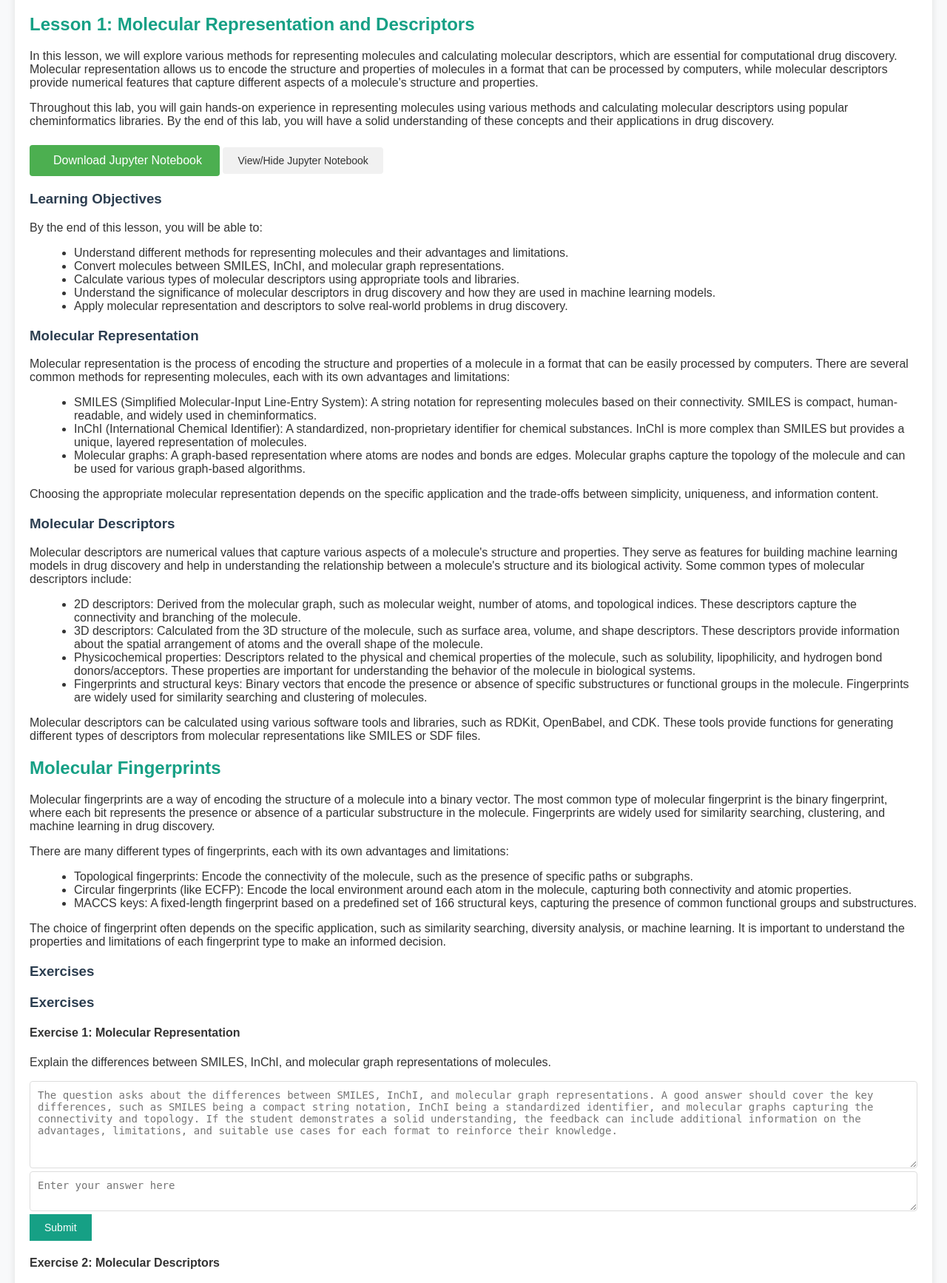
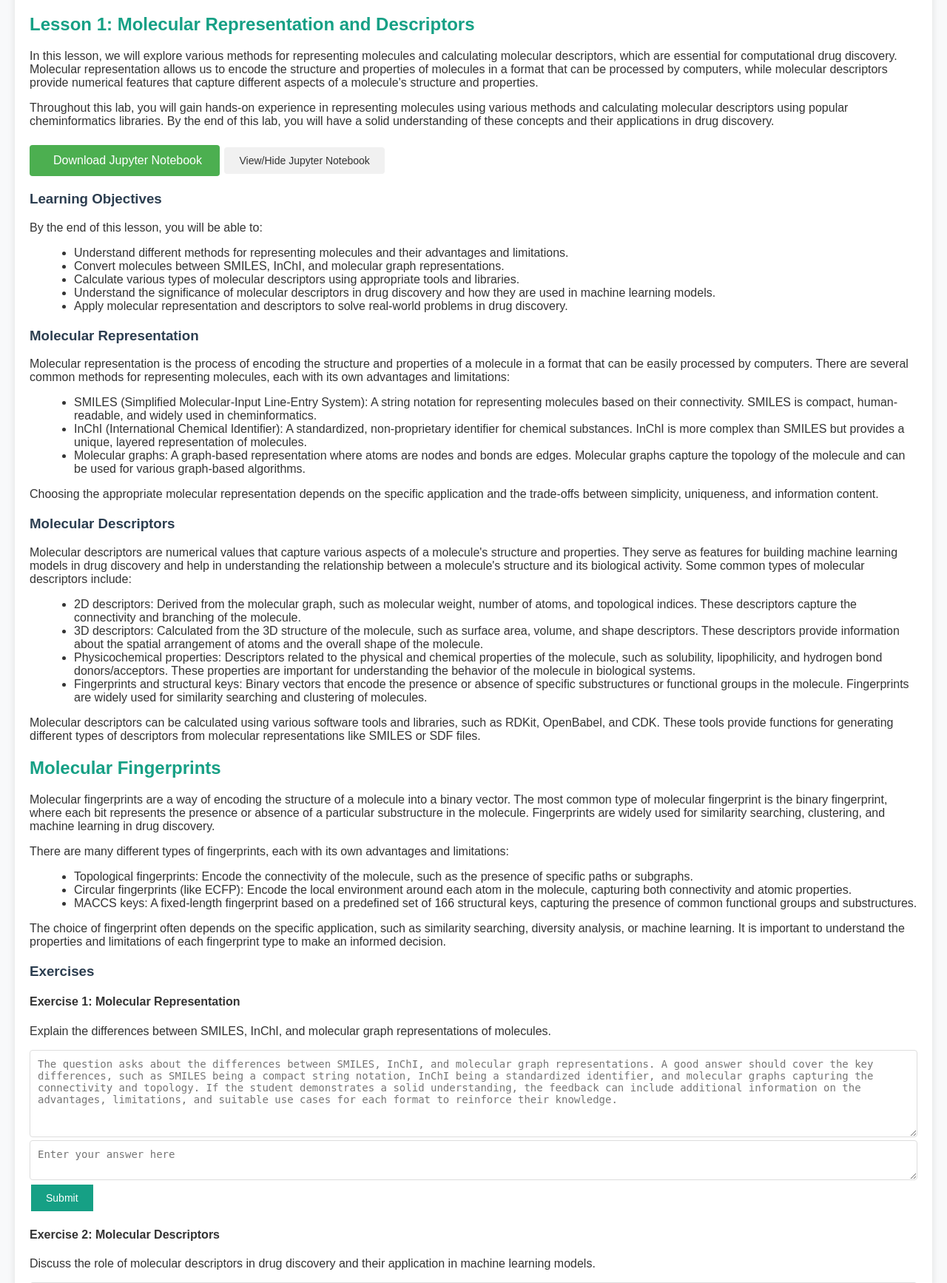
Before and after one commit to grabbedrat/drugdelivery-ml-lab, a Flask app: page /module1/lesson1 in a window 1280 px wide. Shown: the part 166-1900 px from the top of the page at 74% size. Run offline with Flask 3, Linux system fonts and the light colour scheme; some libraries are stand-ins or nearby versions.

Commit message:
Refactor CSS styles, add margin to submit button, and update lesson1.html

```diff
--- a/static/css/styles.css
+++ b/static/css/styles.css
@@ -126,6 +126,7 @@ input[type="submit"] {
   color: #fff;
   border: none;
   padding: 10px 20px;
+  margin: 2px;
   font-size: 14px;
   cursor: pointer;
   transition: background-color 0.3s ease;
--- a/templates/module1/lesson1.html
+++ b/templates/module1/lesson1.html
@@ -7,7 +7,7 @@
 
 <p>Throughout this lab, you will gain hands-on experience in representing molecules using various methods and calculating molecular descriptors using popular cheminformatics libraries. By the end of this lab, you will have a solid understanding of these concepts and their applications in drug discovery.</p>
 
-<a href="module1_lesson1.ipynb" download class="download-button">
+<a href="https://d3sfrlob0xoqmf.cloudfront.net/module1_lesson1.ipynb" download class="download-button">
   <i class="fas fa-download"></i> Download Jupyter Notebook
 </a>
 
@@ -60,8 +60,6 @@
         The choice of fingerprint often depends on the specific application, such as similarity searching, diversity analysis, or machine learning. It is important to understand the properties and limitations of each fingerprint type to make an informed decision.
     </p>
 </section>
-<h3>Exercises</h3>
-
 <h3>Exercises</h3>
 <section>
     <h4>Exercise 1: Molecular Representation</h4>
```
